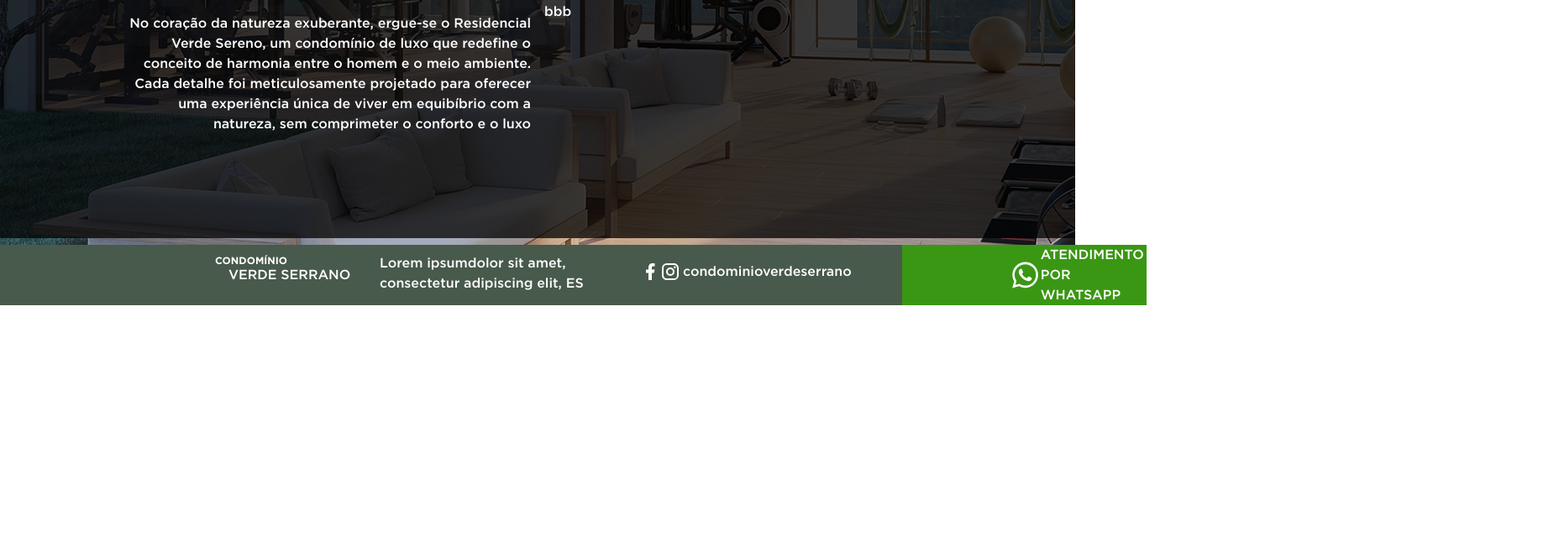
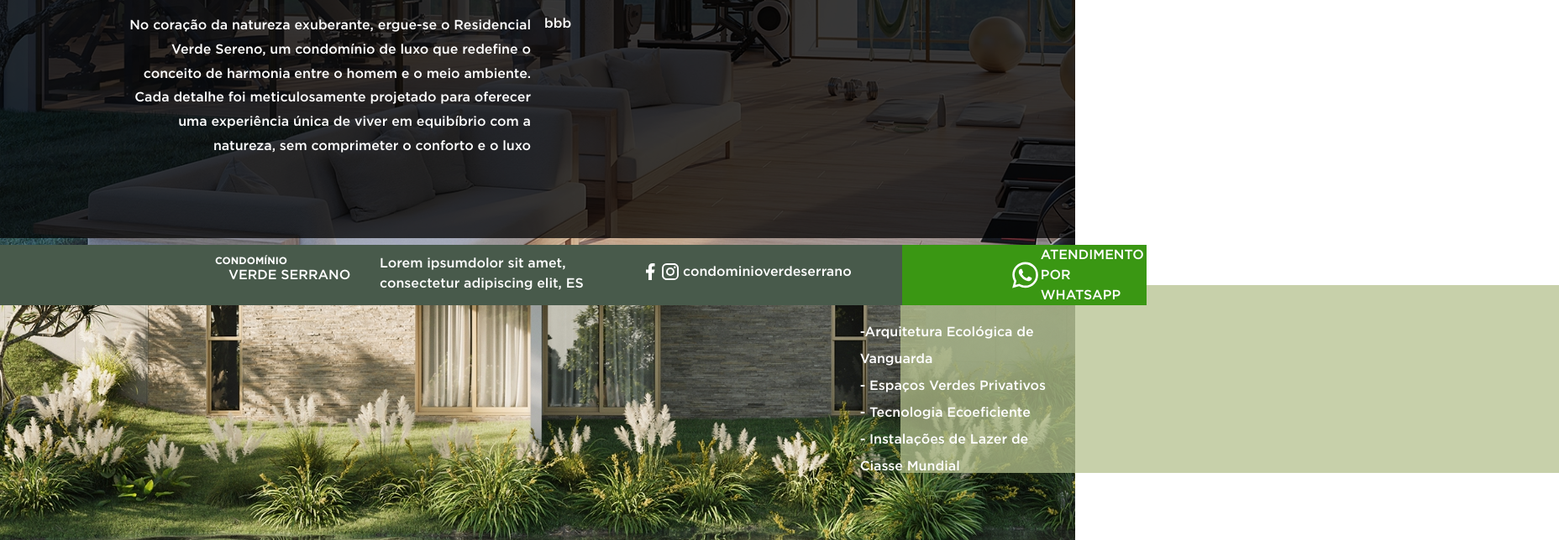
Before and after one commit to wan01git/testeFullStack, an Angular app: page / in a window 1280 px wide. Shown: the part 460-1104 px from the top of the page at 84% size, 1856 px wide, since content can reach past the window. Before the commit the page ends 800 px from the top, so only its background shows below. Built offline with nearby package versions, Linux system fonts and the light colour scheme.

Commit message:
feat: layout2

```diff
--- a/src/app/app.component.css
+++ b/src/app/app.component.css
@@ -21,9 +21,9 @@ header strong{
 
 
 .main{
-  background-image: url("../assets/images/MDR_FITNESS CENTER_LD.jpg");
+  background-image: url("/../assets/images/MDR_FITNESS CENTER_LD.jpg");
   min-height: 85%;
-  max-height: 85%;
+
   display: flex;
   color: white;
   flex-direction: column;
@@ -48,6 +48,7 @@ height: 42rem
   display: flex;
   align-items: flex-end;
   justify-content: end;
+  line-height: 1.8;
   justify-items: end;
 }
 
--- a/src/app/app.component.html
+++ b/src/app/app.component.html
@@ -77,3 +77,4 @@
     <span>ATENDIMENTO<br />POR WHATSAPP</span>
   </div>
 </footer>
+<app-layout2></app-layout2>
--- a/src/app/app.module.ts
+++ b/src/app/app.module.ts
@@ -4,9 +4,10 @@ import { BrowserModule } from '@angular/platform-browser';
 import { MatIconModule } from '@angular/material/icon';
 import { AppRoutingModule } from './app-routing.module';
 import { AppComponent } from './app.component';
+import { Layout2Component } from './layout2/layout2.component';
 
 @NgModule({
-  declarations: [AppComponent],
+  declarations: [AppComponent, Layout2Component],
   imports: [BrowserModule, MatIconModule, AppRoutingModule],
   providers: [],
   bootstrap: [AppComponent],
--- /dev/null
+++ b/src/app/layout2/layout2.component.css
@@ -0,0 +1,23 @@
+.layout2 {
+  background-image: url("../../assets/images/img-lp.jpg");
+  background-position: center bottom;
+
+  min-height: 45%;
+color: white;
+  display: flex;
+}
+
+.fundo_green{
+  background: rgba(180,192,142,0.75);
+  margin-top: 3rem;
+  margin-left: 67rem;
+  width: 62rem;
+  height: 14rem;
+  }
+
+  .layout2 p {
+    line-height: 2;
+   margin-top: 5.5rem;
+    margin-left:-52rem
+
+  }
--- /dev/null
+++ b/src/app/layout2/layout2.component.html
@@ -0,0 +1,9 @@
+<div class="layout2">
+  <span class="fundo_green"></span>
+  <p>
+    -Arquitetura Ecológica de Vanguarda <br />
+    - Espaços Verdes Privativos <br />
+    - Tecnologia Ecoeficiente <br />
+    - Instalações de Lazer de Ciasse Mundial
+  </p>
+</div>
```
Also changed, not shown: src/app/layout2/layout2.component.ts (added, +10 -0 lines), 1 other file (tests, documents, lock files or other folders).
